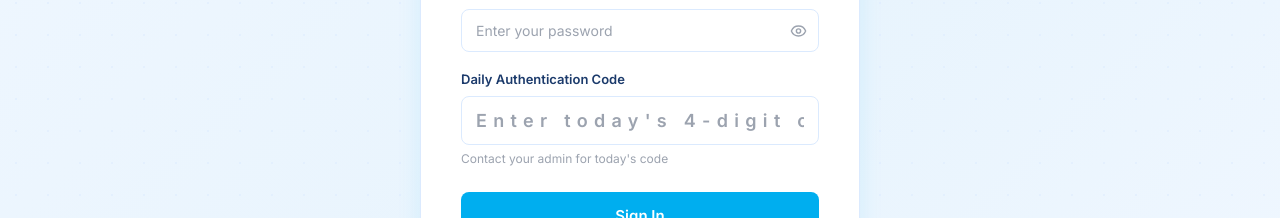
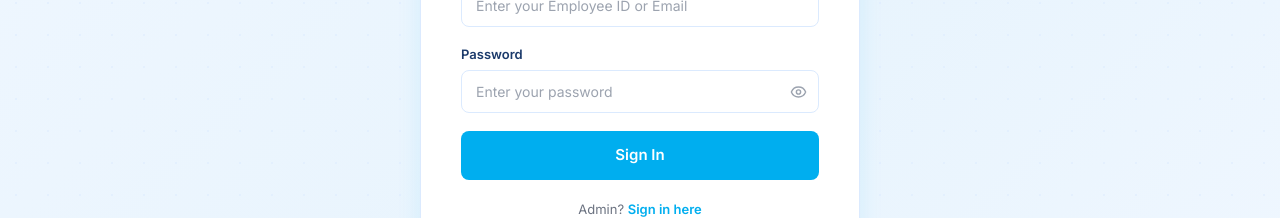
Before and after one commit to TMithulReddy/fueltracks_administration, a React (Vite) app: page /login/employee in a window 1280 px wide. Shown: the part 397-615 px from the top of the page. Built offline with nearby package versions, Linux system fonts and the light colour scheme; no server answers; the database is empty.

Commit message:
Remove daily authentication code feature from employee login frontend

```diff
--- a/src/pages/auth/EmployeeLogin.jsx
+++ b/src/pages/auth/EmployeeLogin.jsx
@@ -43,10 +43,9 @@ export default function EmployeeLogin() {
 
   const [identifier, setIdentifier] = useState('')
   const [password,   setPassword]   = useState('')
-  const [dailyCode,  setDailyCode]  = useState('')
   const [showPw,     setShowPw]     = useState(false)
   const [loading,    setLoading]    = useState(false)
-  const [errors, setErrors] = useState({ identifier: '', password: '', dailyCode: '', general: '' })
+  const [errors, setErrors] = useState({ identifier: '', password: '', general: '' })
 
   useEffect(() => {
     if (!loading) return
@@ -98,7 +97,7 @@ export default function EmployeeLogin() {
         supabase.from('login_history').insert({
           profile_id: null, session_id: crypto.randomUUID(),
           event_type: 'failed_attempt', login_at: new Date().toISOString(),
-          status: 'failed', daily_code_used: dailyCode.trim(), daily_code_valid: false,
+          status: 'failed',
         }).then(({ error }) => { if (error) console.error('[Login History]', error) })
 
         setError('Invalid credentials. Please try again.')
@@ -119,13 +118,6 @@ export default function EmployeeLogin() {
         return
       }
 
-      const { data: codeCheck } = await supabase.rpc('validate_daily_code', { p_code: dailyCode.trim() })
-
-      if (!codeCheck || !codeCheck.valid) {
-        await supabase.auth.signOut()
-        setError(codeCheck?.message || 'Invalid daily code. Contact your admin.')
-        return
-      }
 
       if (profile.role !== 'employee') {
         await supabase.auth.signOut()
@@ -141,7 +133,6 @@ export default function EmployeeLogin() {
         const { data: sessionData, error: sessionError } = await supabase.rpc('upsert_login_session', {
           p_profile_id:      profile.id,
           p_session_id:      crypto.randomUUID(),
-          p_daily_code_used: dailyCode.trim(),
           p_login_at:        new Date().toISOString()
         })
         if (sessionError) {
@@ -261,18 +252,6 @@ export default function EmployeeLogin() {
               <FieldError message={errors.password} />
             </div>
 
-            <div style={{ marginBottom: 24 }}>
-              <label style={{ display: 'block', fontSize: 13, fontWeight: 600, color: '#1B3A6B', marginBottom: 6 }}>
-                Daily Authentication Code
-              </label>
-              <input id="daily-code" type="text" inputMode="numeric" pattern="\d{4}" maxLength={4}
-                placeholder="Enter today's 4-digit code"
-                value={dailyCode} onChange={e => setDailyCode(e.target.value.replace(/\D/g, '').slice(0, 4))}
-                disabled={loading} className={`input-field${errors.dailyCode ? ' error' : ''}`}
-                style={{ letterSpacing: '0.35em', fontSize: 18, fontWeight: 600, textAlign: 'center' }} />
-              <p style={{ fontSize: 12, color: '#9CA3AF', marginTop: 5 }}>Contact your admin for today's code</p>
-              <FieldError message={errors.dailyCode} />
-            </div>
 
             <button id="employee-signin-btn" type="submit" disabled={loading}
               className="btn-primary" style={{ width: '100%', padding: '13px', fontSize: 15 }}>
```
